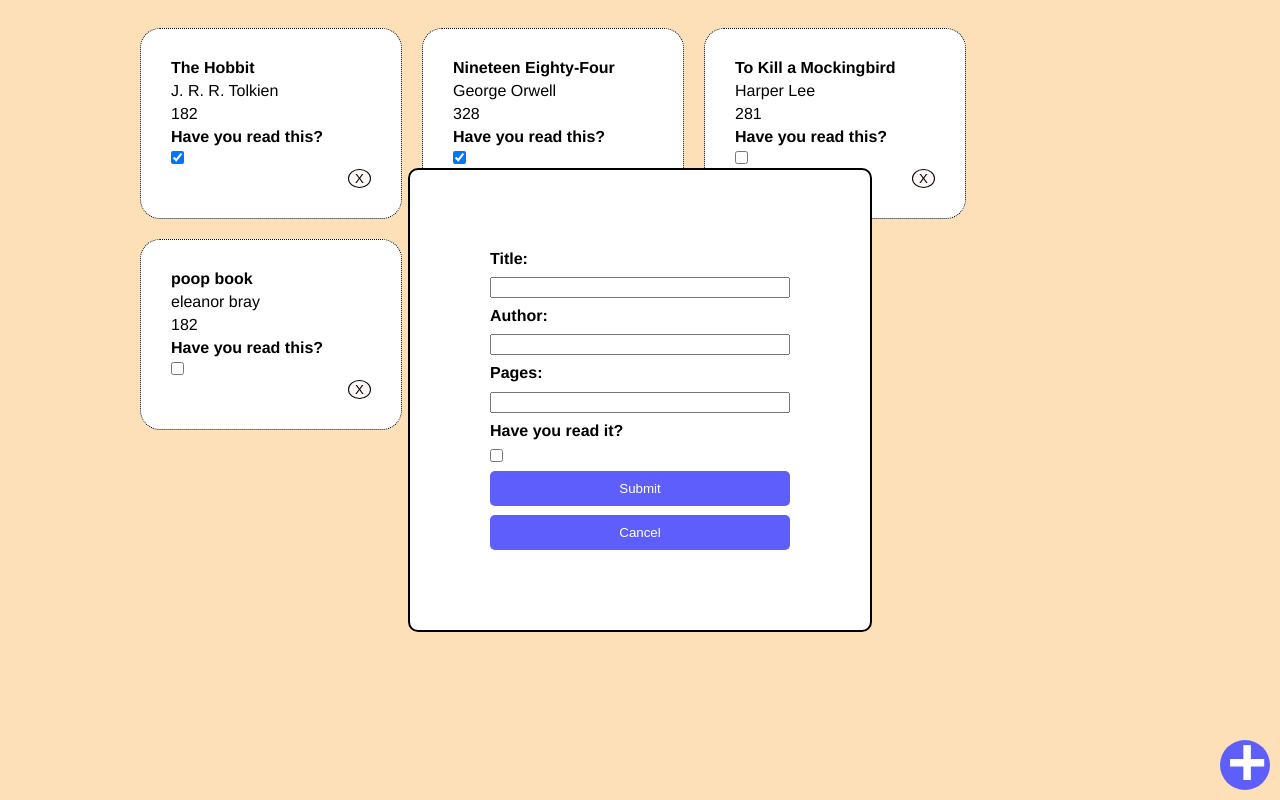
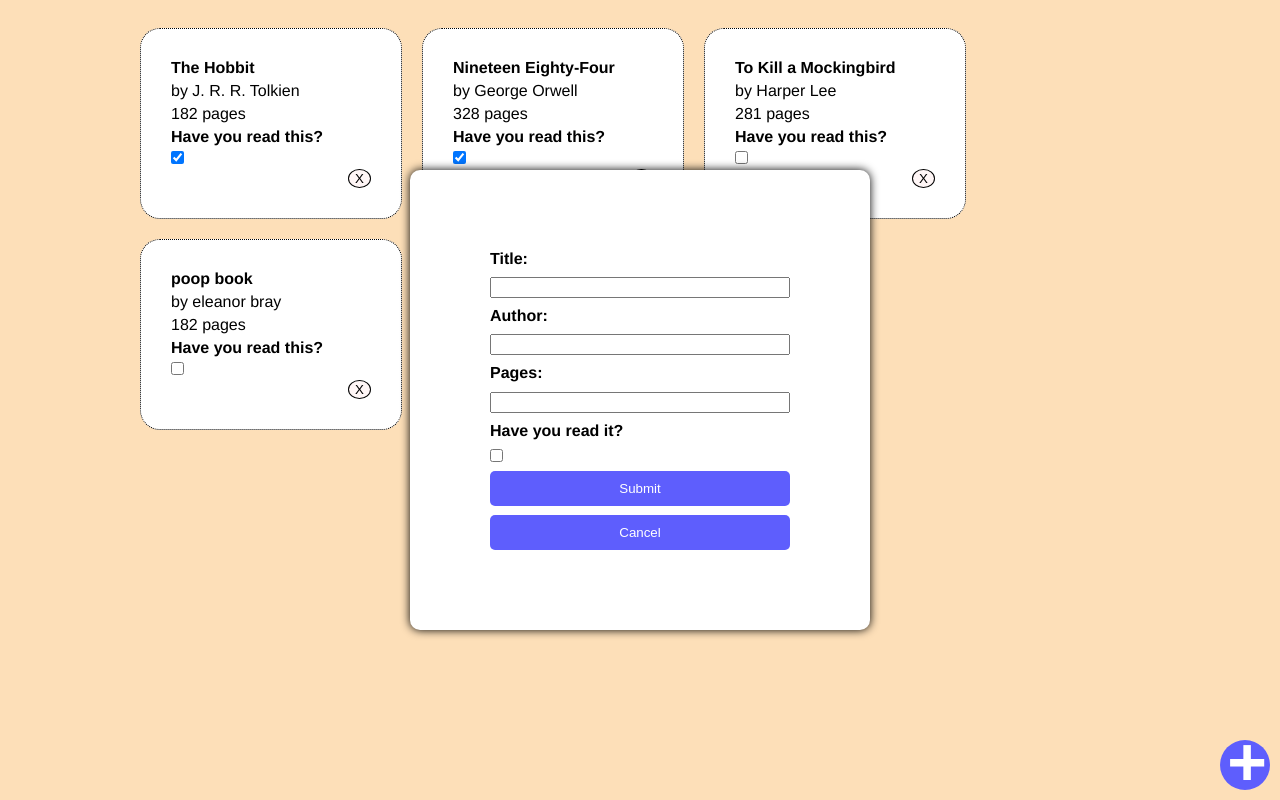
Before and after one commit to ianquill/odin-library, a plain HTML site: page index.html in a window 1280 px wide. Both pictures are taken after a click on the button 1245 px from the left and 765 px from the top of the page. Drawn offline with Linux system fonts and the light colour scheme.

Commit message:
PopUp and card formatting

```diff
--- a/script.js
+++ b/script.js
@@ -38,12 +38,6 @@ function refreshLibrary() {
             refreshLibrary();
         });
 
-        // for (const key in Book) {
-        //     const subDiv = document.createElement('div');
-        //     subDiv.textContent = Book[key];
-        //     div.appendChild(subDiv);
-        // }
-
         const titleDiv = document.createElement('div');
         const authorDiv = document.createElement('div');
         const pagesDiv = document.createElement('div');
@@ -64,8 +58,8 @@ function refreshLibrary() {
         isRead.id = "isRead";
 
         titleDiv.textContent = Book.title;
-        authorDiv.textContent = Book.author;
-        pagesDiv.textContent = Book.pages;
+        authorDiv.textContent = "by " + Book.author;
+        pagesDiv.textContent = Book.pages + " pages";
         isReadLabel.textContent = "Have you read this?";
 
         div.appendChild(titleDiv);
@@ -73,8 +67,6 @@ function refreshLibrary() {
         div.appendChild(pagesDiv);
         div.appendChild(isReadLabel);
         div.appendChild(isRead);
-
-
         div.appendChild(deleteButton);
         mainContainer.appendChild(div);
     });
@@ -110,6 +102,7 @@ function createPopup () {
         titleLabel.setAttribute("for", "title");
         titleLabel.textContent = "Title:"
         titleInput.id = "title";
+        titleInput.setAttribute("minlength", "1");
         popUp.appendChild(titleLabel);
         popUp.appendChild(titleInput);
 
--- a/style.css
+++ b/style.css
@@ -1,9 +1,11 @@
 :root {
     --button-bg: rgb(94, 94, 253);
+    --main-static-bg: rgb(253, 223, 184);
 }
 
 body {
-    background-color: rgb(253, 223, 184);
+    background-color: var(--main-static-bg);
+    height: 100%;
     font-family: Helvetica, sans-serif;
     padding: 20px;
     margin-left: 120px;
@@ -53,7 +55,9 @@ body {
 
     padding: 80px;
 
-    border: 2px solid black;
+    /* border: 2px solid black; */
+
+    box-shadow: 0px 0px 10px black;
 }
 
 input {
```
Also changed, not shown: README.md.
